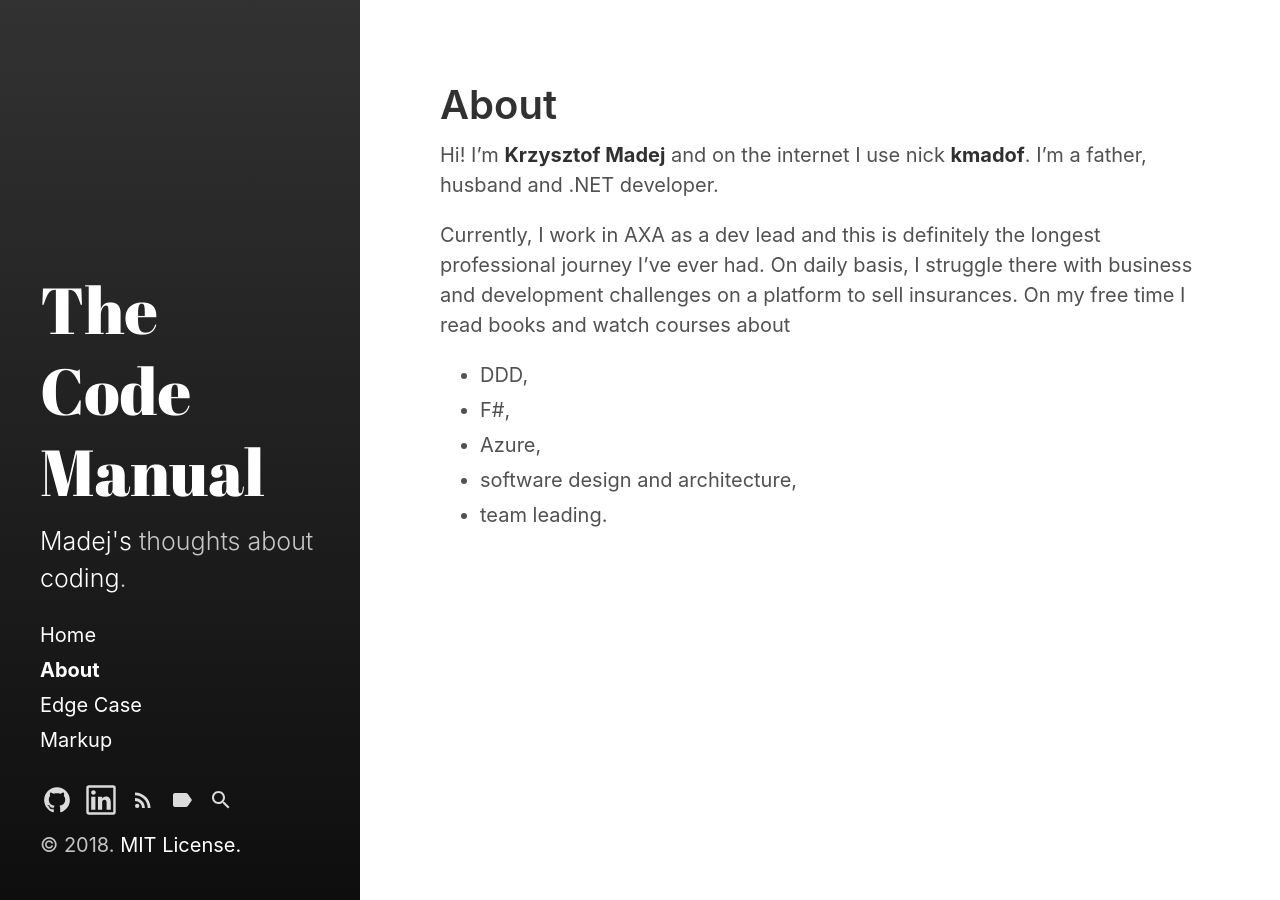
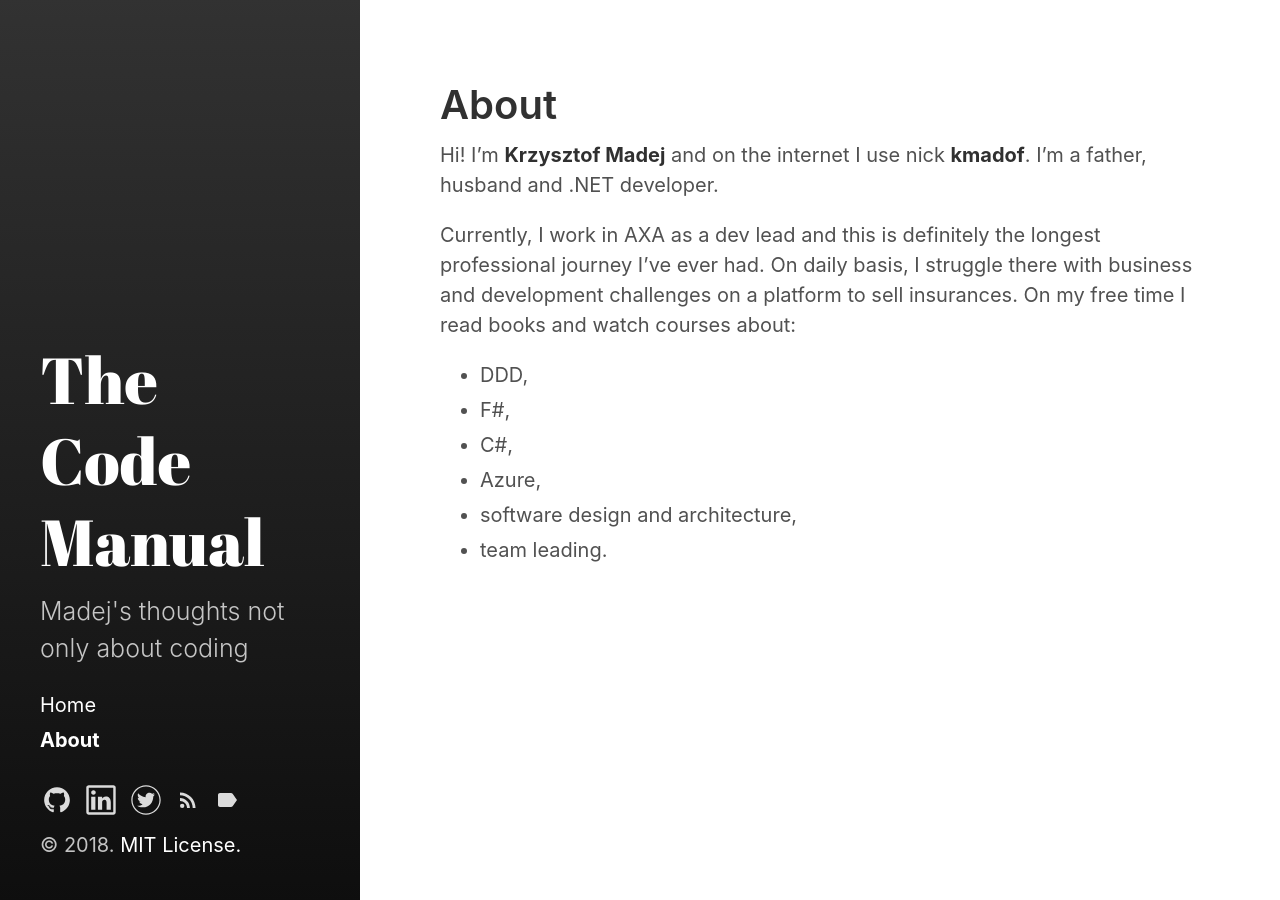
Before and after one commit to kmadof/kmadof.github.io, a Jekyll site: the page built from about.md, in a window 1280 px wide. Built offline with Jekyll 4.4.1, drawn with Linux system fonts in a browser that asks for light colours.

Commit message:
Added twitter account link

```diff
--- a/_config.yml
+++ b/_config.yml
@@ -5,8 +5,8 @@ remote_theme:     https://github.com/fongandrew/hydeout/
 
 # Setup
 title:            The Code Manual
-tagline:          'Madej''s about thoughts coding'
-description:      '<a href="http://hyde.getpoole.com" target="_blank">Madej''s</a> thoughts about <a href="http://hyde.getpoole.com" target="_blank">coding</a>.'
+tagline:          'Madej''s thoughts not only about coding'
+description:      'Madej''s thoughts not only about coding'
 url:              https://kmadof.github.io
 baseurl:
                   # the optional subpath of your site, e.g. "/blog"
@@ -27,6 +27,7 @@ hydeout:
   repo:            https://github.com/kmadof
 
 linkedin:          https://www.linkedin.com/in/krzysztof-madej/
+twitter_link:      https://twitter.com/kmadof
 
 # Google services
 google_analytics: UA-88818077-1
@@ -38,6 +39,7 @@ plugins:
   - jekyll-feed
   - jekyll-gist
   - jekyll-paginate
+  - jekyll-twitter-plugin
 
 # Sidebar link settings
 sidebar_home_link:  true
--- a/_includes/sidebar-icon-links.html
+++ b/_includes/sidebar-icon-links.html
@@ -24,6 +24,19 @@
       {% include svg/download.svg %}
     </a> -->
   {% endif %}
+
+  {% if site.linkedin %}
+  <a id="twitter-link"
+     class="icon" title="Twitter Profile" aria-label="Twitter Profile"
+     href="{{ site.twitter_link }}">
+    {% include svg/twitter.svg %}
+  </a>
+  <!-- <a id="github-download-link"
+     class="icon" title="Download" aria-label="Download"
+     href="{{ site.hydeout.repo }}/archive/v{{ site.hydeout.version }}.zip">
+    {% include svg/download.svg %}
+  </a> -->
+{% endif %}
 
   <a id="subscribe-link"
      class="icon" title="Subscribe" aria-label="Subscribe"
@@ -53,14 +66,14 @@
     </a>
   {% endif %}
 
-  {% if search_page %}
+  <!-- {% if search_page %}
     <a id="search-link"
        class="icon{% if page.url == '/search' %} active{% endif %}"
        title="Search" aria-label="Search"
        href="{{ site.baseurl }}{{ search_page.url }}">
       {% include svg/search.svg %}
     </a>
-  {% endif %}
+  {% endif %} -->
 
   {% include custom-icon-links.html %}
 </nav>
--- a/_includes/sidebar-nav-links.html
+++ b/_includes/sidebar-nav-links.html
@@ -14,7 +14,7 @@
   {% endcomment %}
 
   {% include page-links.html %}
-  {% include category-links.html %}
+  <!-- {% include category-links.html %} -->
 
   {% include custom-nav-links.html %}
 </nav>
--- a/about.md
+++ b/about.md
@@ -6,10 +6,11 @@ sidebar_link: true
 
 Hi! I'm **Krzysztof Madej** and on the internet I use nick **kmadof**. I'm a father, husband and .NET developer.
 
-Currently, I work in AXA as a dev lead and this is definitely the longest professional journey I've ever had. On daily basis, I struggle there with business and development challenges on a platform to sell insurances. On my free time I read books and watch courses about
+Currently, I work in AXA as a dev lead and this is definitely the longest professional journey I've ever had. On daily basis, I struggle there with business and development challenges on a platform to sell insurances. On my free time I read books and watch courses about:
 
 * DDD,
 * F#,
+* C#,
 * Azure,
 * software design and architecture,
 * team leading.
```
Also changed, not shown: other parts of _includes/sidebar-icon-links.html (+1 -1 lines), _includes/svg/twitter.svg (added), jekyll-theme-hydeout.gemspec.
